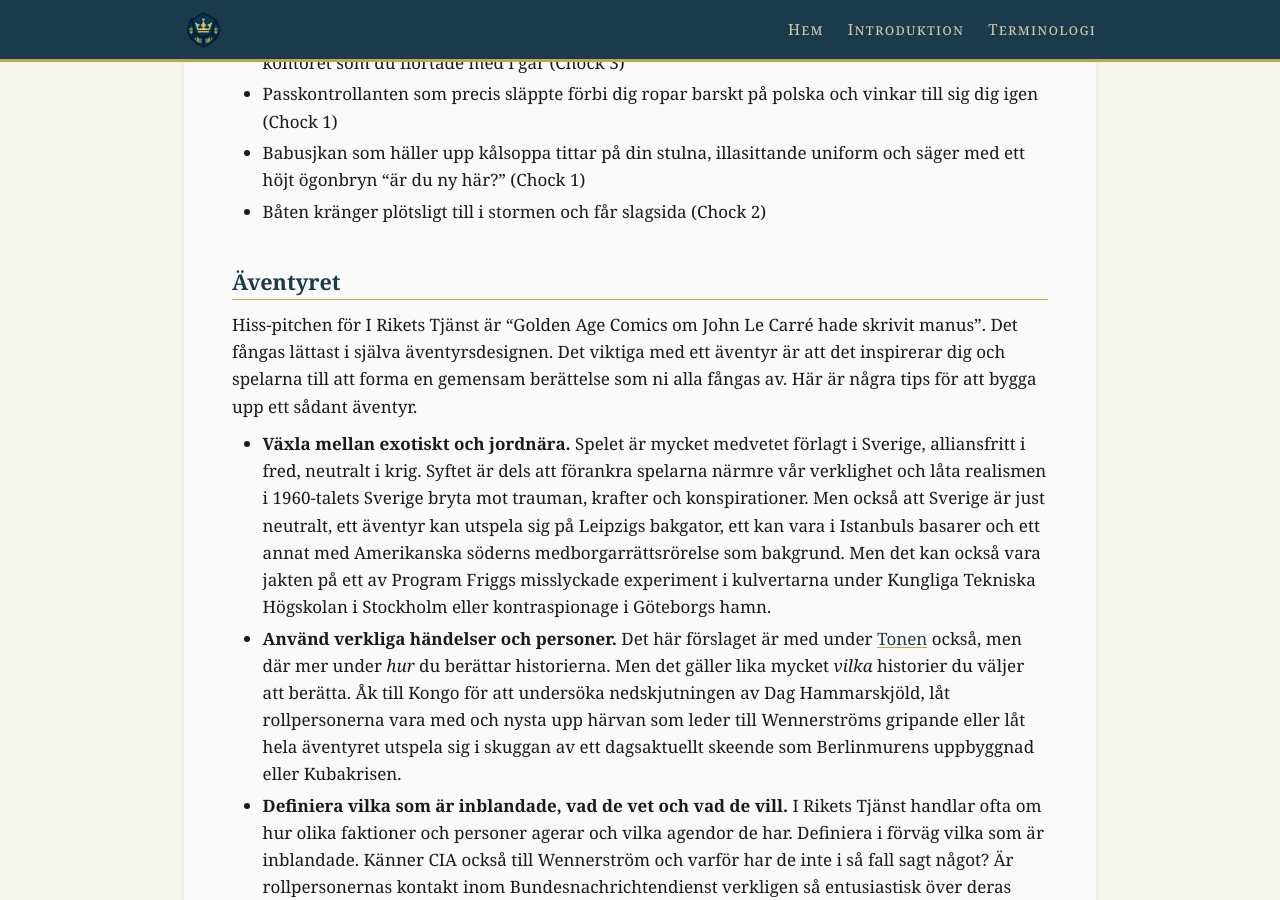
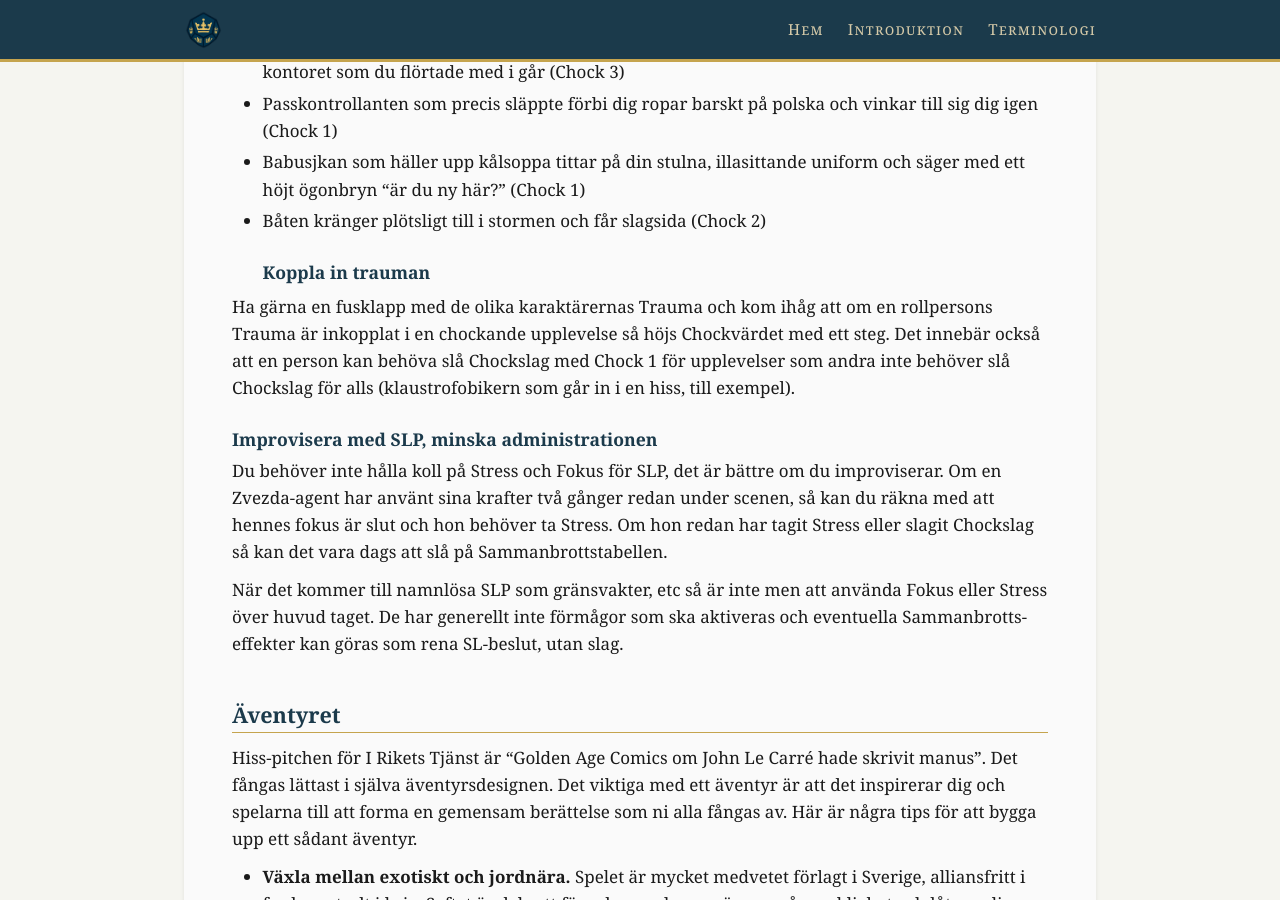
Before and after one commit to ulmus/Riket, a Jekyll site: the page built from Regler/Att spelleda I Rikets Tjänst.md, in a window 1280 px wide and 900 px high, scrolled down 4930 px. Built offline with Jekyll 4.4.1, drawn with Linux system fonts in a browser that asks for light colours; our own code applies the rules of GitHub Pages for plain Markdown files; some of the changed text lies outside the part shown.

Commit message:
Uppdatera spelleda

```diff
--- a/Regler/Att spelleda I Rikets Tjänst.md
+++ b/Regler/Att spelleda I Rikets Tjänst.md
@@ -36,7 +36,7 @@
 - **Använd även Lätt svårighet när det passar.** Lätt svårighet innebär att inga tärningar behöver nå framgång, det är alltså automatiskt lyckat. Var inte rädd för att sätta svårigheten Lätt ibland, när det inte är frågan *om* utan *hur bra* någon lyckas. Exempelvis när någon försöker göra något som täcks av dennes expertis.
 - **Sätt svårighet efter slaget om det behövs.** Ibland är det lättast att be någon bara rulla tärningarna och sätta svårigheten om det spelar roll. Blev det noll framgångar, eller tre framgångar så är svårigheten inte lika relevant.
 - **Bonusar ibland, men aldrig avdrag.** Utöver svårighet så finns det specifika förutsättningar som ger bonus på slaget, om man får hjälp eller har särskilda verktyg till exempel. Däremot ges inga negativa modifikationer, det är för att spelaren alltid ska kunna ta Egenskap + Egenskap antal tärningar och vara säker på att det är minsta antalet tärningar som rullas. Det är lätt att lägga till, men svårt att ta bort tärningar i efterhand.
-- **Ibland finns *delvis* lyckat.** Om svårigheten till exempel är Svårt, men spelaren rullar *en* framgång, då kan du som spelledare bedöma att det är *delvis* lyckat. Om just den här aktiviteten *kan* lyckas delvis och vad som då händer avgör spelledaren. Den som ska hoppa över från ett hustak till ett annat kanske faller men får tag i en hängränna och får slå ett nytt slag för att rädda upp situationen.
+- **Ibland finns *delvis* lyckat.** Om svårigheten till exempel är Svårt, men spelaren rullar *en* framgång, då kan du som spelledare bedöma att det är *delvis* lyckat. Om just den här aktiviteten *kan* lyckas delvis och vad som då händer avgör spelledaren. Den som ska hoppa över från ett hustak till ett annat kanske faller men får tag i en hängränna och får slå ett nytt slag för att rädda upp situationen. Det här är inte så mycket en regel som en öppning för "fail forward".
 - **Svårare än Mycket Svårt är inte relevant.** Ett Mycket Svårt slag har redan relativt låg sannolikhet att lyckas, till och med för en maxad ENS. Om aktiviteten är svårare än så kan den lika gärna betraktas som omöjlig i spelet.
 - **Effekten på slaget är de *överskjutande* framgångarna.** Vissa aktiviteter har nytta av att få fler framgångar än vad som krävs för att lyckas. Det kallas Effekt och räknas alltid som antalet framgångar som slogs, *utöver* de som behövdes för att klara svårigheten.
 
@@ -66,13 +66,13 @@
 
 Fokus andra användningsområde, att lägga till tärningar till ett slag, fyller också två syften. Det första är att ha ett bas-använingsområde för Fokus, när du inte har tillfälle att använda dina förmågor. Fokus ska alltid kännas värdefullt. Det andra är att kunna säga som spelare att "det här är viktigt" och visa det på spelbordet. Det kan också minska risken att ett dåligt slag får berättelsen att spåra ur för mycket.
 
-### Stress och Fokus
+### Stress istället för Fokus
 
 En nackdel med att Fokus ackumulerar slumpmässigt över tid är att det ibland finns en risk att rollpersonen inte har någon Fokus när det vore som mest rimligt i berättelsen att aktivera en förmåga. För att komma åt det finns ventilen i spelsystemet att närhelst en karaktär skulle använt Fokus men inte har några Fokus kvar, kan den istället ta upp till sin Stabilitet antal Stress och få lika många Fokus som måste spenderas direkt.
 
 Syftet är att det ska finnas ett sätt att pressa sig och ta större risk när det gäller. Stressen du tar för dig närmre Sammanbrottet (som ju kommer varje gång din Stress passerar en multipel av din Stabilitet). Eftersom även andra faktorer kan ge Stress – så som skräckfyllda upplevelser, strid, skador, etc – så vet du som spelare inte riktigt när konsekvenserna kommer av att du valde att ta Stress. Osäkerheten i det är en del av designen.
 
-### Momentum
+### Momentum vid ny scen
 
 Ett problem med ackumulerande Fokus är att det ger ett incitament att inte spendera förrän man kommer till berättelsens klimax. Det är naturligt och en del av systemet, men tråkigt om det går för långt. För att jämna ut effekten av det så finns Momentum.
 
@@ -82,7 +82,7 @@
 
 I grunden gäller att **när tid förflyter i spelet utan att det spelas ut vid spelbordet så är det en ny scen och nytt Momentum**.
 
-#### Slå Chockslag ofta
+### Slå Chockslag ofta
 
 Det är avsiktligt tänkt att karaktärernas Stress byggs upp under en session för att nå svårkontrollerbara nivåer i slutet. En nyckel till det är Chockslag. Var frikostig med att be spelarna slå Chockslag när något oväntat eller förskräckande händer. Det kan vara fysiska hot (alltid ett Chockslag i början av en strid om du inte är stridstränad). Men det kan också vara en tryckt stämning, en plötslig upptäckt eller ett vedervärdigt intryck. Här är några exempel på tillfällen när det kan vara lämpligt att slå Chockslag:
 
@@ -92,6 +92,15 @@
 - Passkontrollanten som precis släppte förbi dig ropar barskt på polska och vinkar till sig dig igen (Chock 1)
 - Babusjkan som häller upp kålsoppa tittar på din stulna, illasittande uniform och säger med ett höjt ögonbryn "är du ny här?" (Chock 1)
 - Båten kränger plötsligt till i stormen och får slagsida (Chock 2)
+### Koppla in trauman
+
+Ha gärna en fusklapp med de olika karaktärernas Trauma och kom ihåg att om en rollpersons Trauma är inkopplat i en chockande upplevelse så höjs Chockvärdet med ett steg. Det innebär också att en person kan behöva slå Chockslag med Chock 1 för upplevelser som andra inte behöver slå Chockslag för alls (klaustrofobikern som går in i en hiss, till exempel).
+
+### Improvisera med SLP, minska administrationen
+
+Du behöver inte hålla koll på Stress och Fokus för SLP, det är bättre om du improviserar. Om en Zvezda-agent har använt sina krafter två gånger redan under scenen, så kan du räkna med att hennes fokus är slut och hon behöver ta Stress. Om hon redan har tagit Stress eller slagit Chockslag så kan det vara dags att slå på Sammanbrottstabellen.
+
+När det kommer till namnlösa SLP som gränsvakter, etc så är inte men att använda Fokus eller Stress över huvud taget. De har generellt inte förmågor som ska aktiveras och eventuella Sammanbrotts-effekter kan göras som rena SL-beslut, utan slag.
 
 ## Äventyret
 
@@ -102,3 +111,8 @@
 - **Definiera vilka som är inblandade, vad de vet och vad de vill.** I Rikets Tjänst handlar ofta om hur olika faktioner och personer agerar och vilka agendor de har. Definiera i förväg vilka som är inblandade. Känner CIA också till Wennerström och varför har de inte i så fall sagt något? Är rollpersonernas kontakt inom Bundesnachrichtendienst verkligen så entusiastisk över deras inbladning som hon låter påskina och i så fall varför? Se till att det finns tillräckligt många aktörer som vill tillräckligt mycket för att driva berättelsen framåt, om ett spår känns dött kan du lätt introducera ett annat.
 - **Tänk i termer av scener, platser och personer, inte intriger.** Det är viktigt att spelarna får en upplevelse av att de påverkar händelseförloppet, lägg därför inte ut en färdig intrig om vad som *måste* hända och i vilken ordning. Det är å andra sidan också viktigt att du har en plan eller idé om vad som *kan* hända, så att du kan leda berättandet. Ha gärna en grov skiss klar för dig om vilka platser och personer som är involverade och försök spela dessa så det blir intressanta scener. Du kan förbereda ett antal potentiella scener, en konfrontation med kaptenen på bilfärjans däck eller biljakt undan VoPo på Östberlins gator. Beskriv scenerna med några ord och tänk igenom hur du skulle kunna beskriva dem (dieseldoften från färjans motorer, de märkligt folktomma gatorna nära muren i Östberlin). Men bli inte kär i dina scener, ha gärna tre gånger så många förberedda som du använder och lägg till och improvisera beroende på hur spelarna agerar.
 - **Se till att klockan tickar.** I ett undersökande äventyr, som många spionäventyr ofta är, så ligger bollen ofta hos spelarna. Det kan vara problematiskt och leda till att spelet stannar upp. Ta gärna tillfället i akt att spela ut småscener i de här lägena. En lunch i Tiergarten med en tjeckoslovakisk kulturattaché eller en oskyldig promenad längs Strandvägen i Stockholm med franska ambassadörens fru. Men ibland behöver du kunna vrida upp tempot. Skriv gärna in någon typ av klickande klocka i scenariot. Om de inte agerar inom viss tid så blir det svårare, snaran dras åt, de falska passen rapporteras till myndigheterna, GRU-agenterna anländer från Moskva.
+- **Väv in trauman.** Ta gärna en titt på karaktärernas trauman när du skriver ditt äventyr och se om det finns ett sätt att få ett eller två av dem i spel under äventyret. Det ger ett större djup till scenariot och ger spelarna enkla möjligheter att spela sin karaktär.
+
+## Karaktären
+
+Karaktärsskapande i I Rikets Tjänst är ett gemensamt arbete mellan spelare och spelledare. Syftet är att skapa en karaktär som är rolig att spela och som bidrar till till berättelsen och till även de andra spelarna. Eftersom det
```
Also changed, not shown: Regler/Grundregler.md (+1 -1 lines), Regler/Snabbreferens.md (+1 -1 lines), Världen/Världen 1961.md (added, +1 -0 lines).
